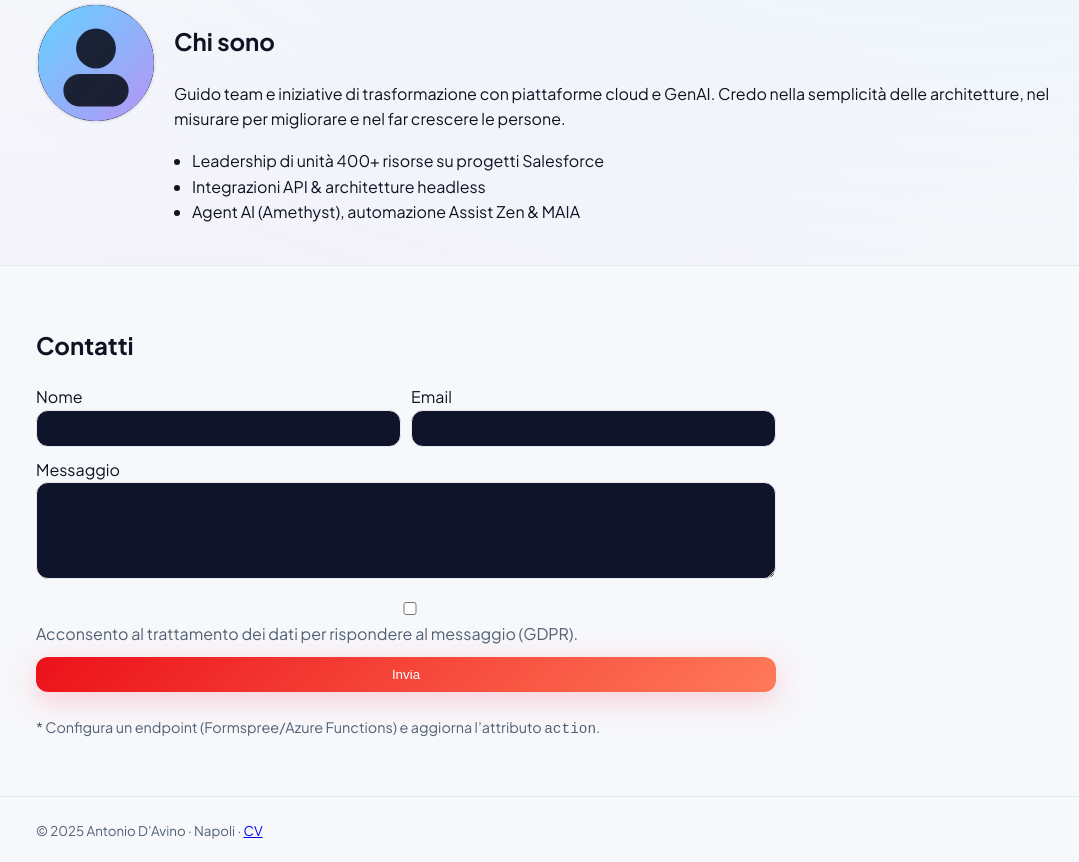
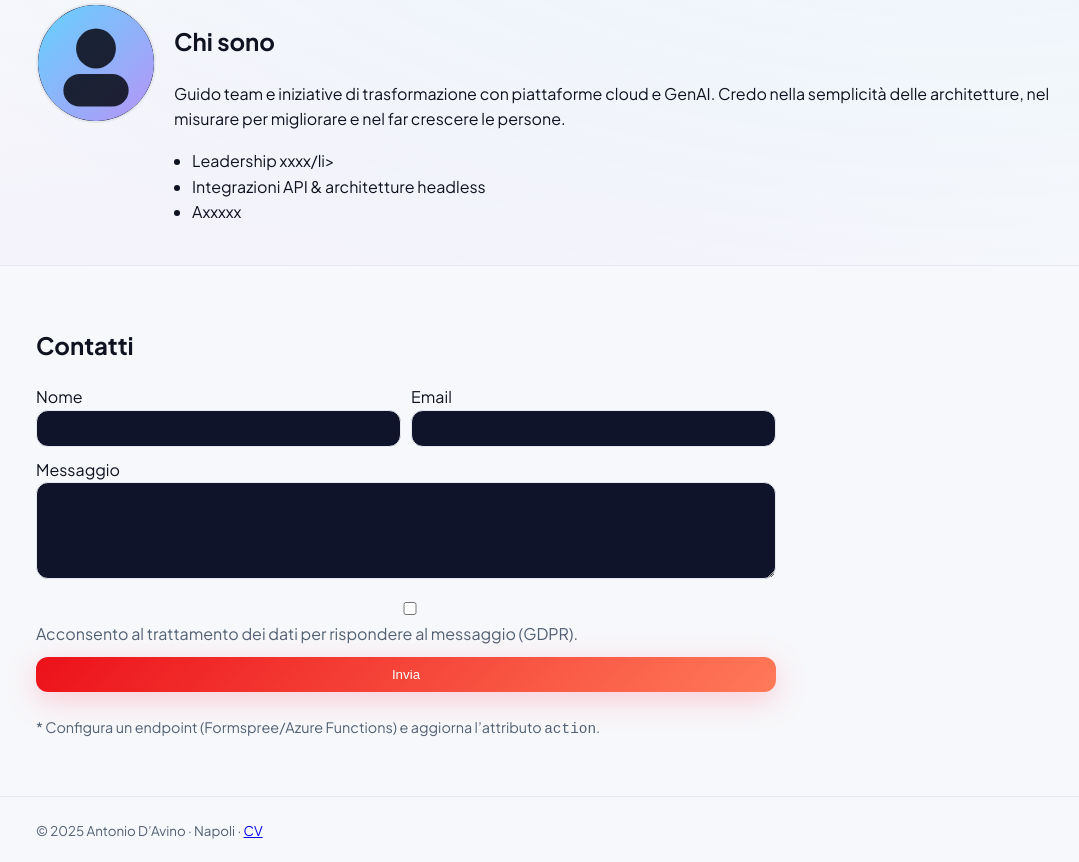
Before and after one commit to antoniodavino/antonio-davino-site, a plain HTML site: page index.html in a window 1280 px wide. Shown: the part 1841-2703 px from the top of the page, without its empty margins (72-1151 px from the left). Drawn offline with nearby package versions, Linux system fonts and the light colour scheme; a small style sheet from the web is missing.

Commit message:
Add files via upload

```diff
--- a/index.html
+++ b/index.html
@@ -147,9 +147,9 @@ Path('out.json').write_text(__import__('json').dumps(rows, ensure_ascii=False, i
           <h2>Chi sono</h2>
           <p>Guido team e iniziative di trasformazione con piattaforme cloud e GenAI. Credo nella semplicità delle architetture, nel misurare per migliorare e nel far crescere le persone.</p>
           <ul class="ticks">
-            <li>Leadership di unità 400+ risorse su progetti Salesforce</li>
+            <li>Leadership xxxx/li>
             <li>Integrazioni API & architetture headless</li>
-            <li>Agent AI (Amethyst), automazione Assist Zen & MAIA</li>
+            <li>Axxxxx</li>
           </ul>
         </div>
       </div>
```
